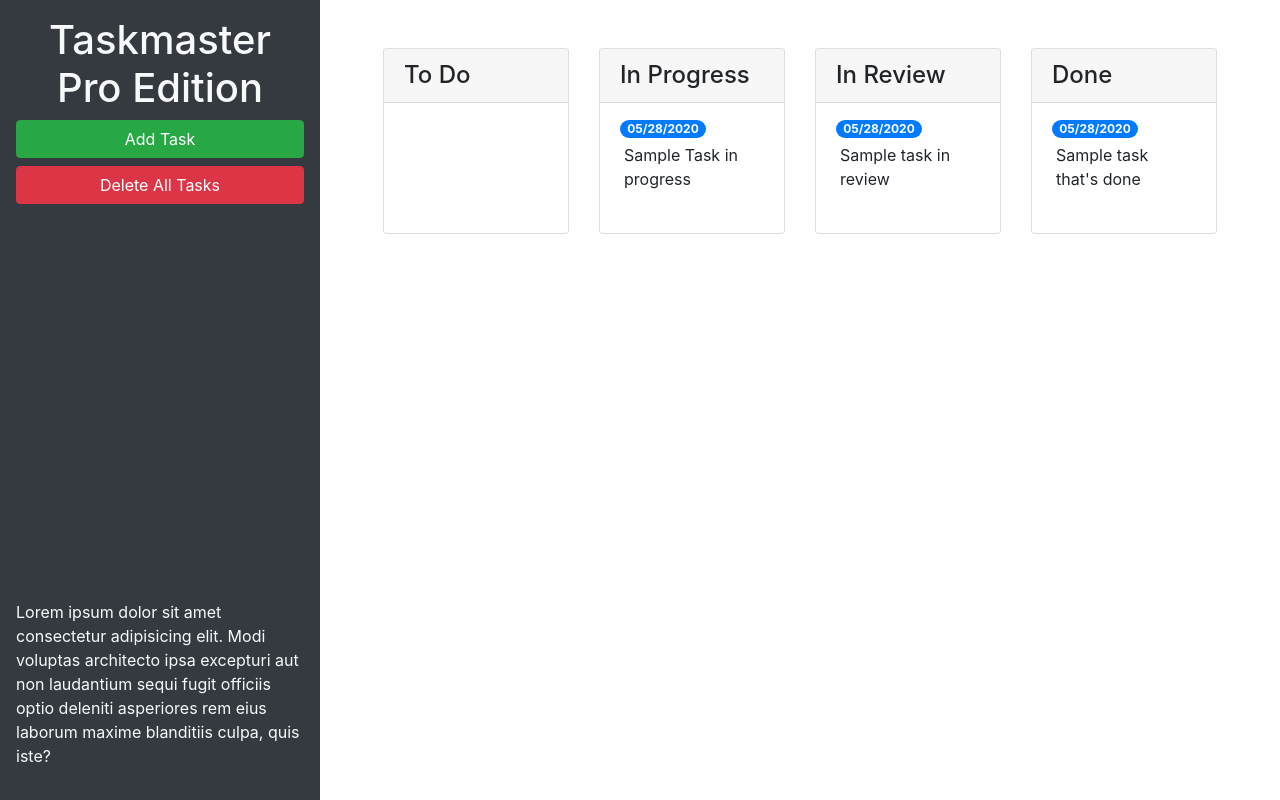
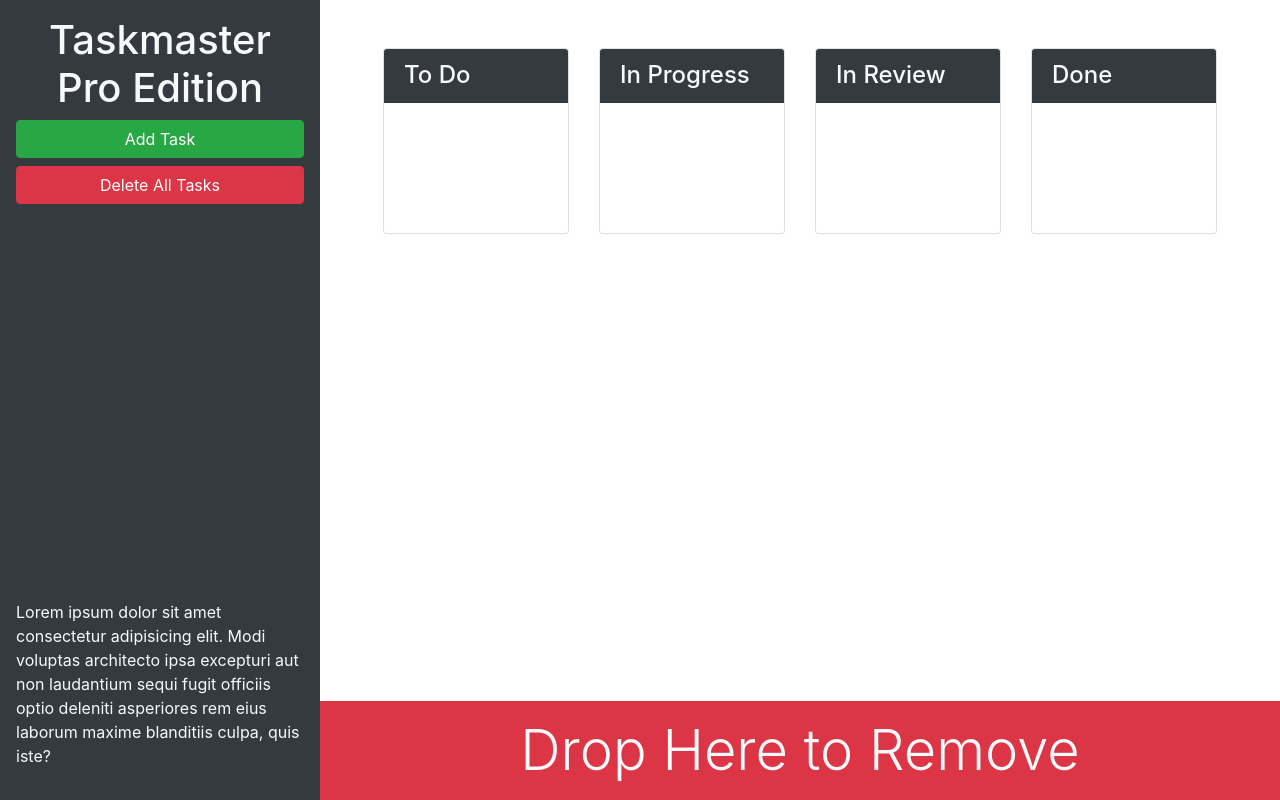
Before and after one commit to rhw-git/taskmaster-pro, a plain HTML site: page index.html in a window 1280 px wide. Drawn offline with nearby package versions, Linux system fonts and the light colour scheme.

Commit message:
add trash tag

```diff
--- a/index.html
+++ b/index.html
@@ -15,7 +15,7 @@
   <body>
     <div class="row min-vh-100 no-gutters">
       <header
-        class="col-12 col-lg-3 bg-dark text-light d-flex flex-column p-4 p-lg-3"
+        class="col-12 col-lg-3 bg-dark text-light sticky-top d-flex flex-column p-4 p-lg-3"
       >
         <h1 class="text-center">Taskmaster Pro Edition</h1>
         <button
@@ -29,19 +29,19 @@
         <button id="remove-tasks" class="btn btn-block btn-danger">
           Delete All Tasks
         </button>
-        <p class="mt-auto">
+        <p class="mt-auto d-none d-lg-block">
           Lorem ipsum dolor sit amet consectetur adipisicing elit. Modi voluptas
           architecto ipsa excepturi aut non laudantium sequi fugit officiis
           optio deleniti asperiores rem eius laborum maxime blanditiis culpa,
           quis iste?
         </p>
       </header>
-      <main class="col-12 col-lg-9">
+      <main class="col-12 col-lg-9 d-flex flex-column">
         <div class="m-5 row justify-content-around">
           <!--todo start-->
           <div class="col-12 col-md-6 col-xl-3 mb-3">
             <div class="card">
-              <h4 class="card-header">To Do</h4>
+              <h4 class="card-header bg-dark text-light">To Do</h4>
               <ul id="list-toDo" class="list-group list-group-flush"></ul>
             </div>
           </div>
@@ -49,42 +49,32 @@
           <!--in progres stars-->
           <div class="col-12 col-md-6 col-xl-3 mb-3">
             <div class="card">
-              <h4 class="card-header">In Progress</h4>
-              <ul id="list-inProgress" class="list-group list-group-flush">
-                <li class="list-group-item">
-                  <span class="badge badge-primary badge-pill">05/28/2020</span>
-                  <p class="m-1">Sample Task in progress</p>
-                </li>
-              </ul>
+              <h4 class="card-header bg-dark text-light">In Progress</h4>
+              <ul id="list-inProgress" class="list-group list-group-flush"></ul>
             </div>
           </div>
           <!--in progress ends-->
           <!-- in review start -->
           <div class="col-12 col-md-6 col-xl-3 mb-3">
             <div class="card">
-              <h4 class="card-header">In Review</h4>
-              <ul id="list-inReview" class="list-group list-group-flush">
-                <li class="list-group-item">
-                  <span class="badge badge-primary badge-pill">05/28/2020</span>
-                  <p class="m-1">Sample task in review</p>
-                </li>
-              </ul>
+              <h4 class="card-header bg-dark text-light">In Review</h4>
+              <ul id="list-inReview" class="list-group list-group-flush"></ul>
             </div>
           </div>
           <!-- in review end -->
           <!-- done start -->
           <div class="col-12 col-md-6 col-xl-3 mb-3">
             <div class="card">
-              <h4 class="card-header">Done</h4>
-              <ul id="list-done" class="list-group list-group-flush">
-                <li class="list-group-item">
-                  <span class="badge badge-primary badge-pill">05/28/2020</span>
-                  <p class="m-1">Sample task that's done</p>
-                </li>
-              </ul>
+              <h4 class="card-header bg-dark text-light">Done</h4>
+              <ul id="list-done" class="list-group list-group-flush"></ul>
             </div>
           </div>
           <!-- done end -->
+        </div>
+        <div id="trash" class="mt-auto">
+          <div class="w-100 bg-danger p-3 text-center text-light display-4">
+            Drop Here to Remove
+          </div>
         </div>
       </main>
     </div>
```
